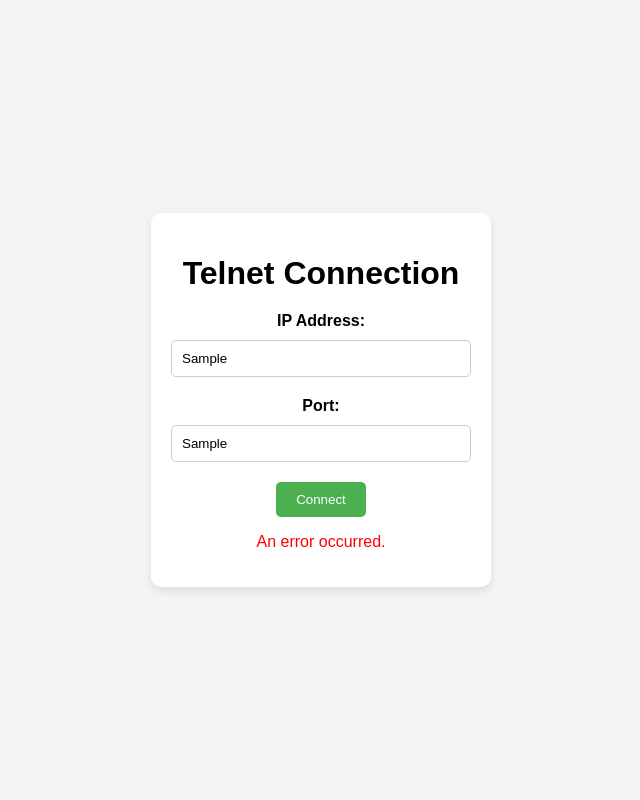
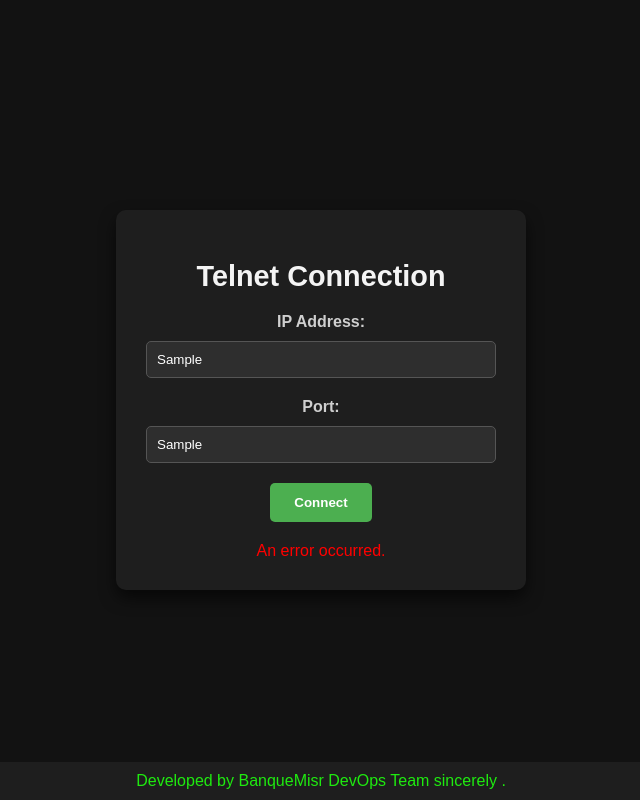
Before and after one commit to hossamalsankary/GO-devops-tools, a plain HTML site: page static/index.html in a window 1280 px wide. Both pictures are taken after typing "Sample", "Sample" into the empty fields and a click on the input "Connect". Shown: the whole page, without its empty margins (319-959 px from the left). Drawn offline with Linux system fonts and the light colour scheme; no server answers.

Commit message:
refacting and add comments

```diff
--- a/static/index.html
+++ b/static/index.html
@@ -7,7 +7,8 @@
     <style>
         body {
             font-family: Arial, sans-serif;
-            background-color: #f4f4f4;
+            background-color: #121212;
+            color: white;
             margin: 0;
             padding: 0;
             display: flex;
@@ -17,38 +18,72 @@
         }
         .container {
             text-align: center;
-            background-color: white;
-            padding: 20px;
+            background-color: #1e1e1e;
+            padding: 30px;
             border-radius: 10px;
-            box-shadow: 0 4px 8px rgba(0, 0, 0, 0.1);
-            width: 300px;
+            box-shadow: 0 8px 16px rgba(0, 0, 0, 0.6);
+            width: 350px;
+            transition: transform 0.3s ease;
+        }
+        .container:hover {
+            transform: scale(1.05);
         }
         h1 {
             margin-bottom: 20px;
+            font-size: 1.8em;
+            color: #f4f4f4;
         }
         label {
             display: block;
             margin-bottom: 10px;
             font-weight: bold;
+            color: #cfcfcf;
         }
         input[type="text"] {
             width: 100%;
             padding: 10px;
             margin-bottom: 20px;
-            border: 1px solid #ccc;
+            border: 1px solid #555;
             border-radius: 5px;
             box-sizing: border-box;
+            background-color: #2e2e2e;
+            color: #fff;
         }
         input[type="submit"] {
-            padding: 10px 20px;
+            padding: 12px 24px;
             background-color: #4CAF50;
             color: white;
             border: none;
             border-radius: 5px;
             cursor: pointer;
+            font-weight: bold;
+            transition: background-color 0.3s ease, transform 0.3s ease;
         }
         input[type="submit"]:hover {
             background-color: #45a049;
+            transform: scale(1.05);
+        }
+        #response {
+            margin-top: 20px;
+            opacity: 0;
+            transition: opacity 0.5s ease, transform 0.5s ease;
+            transform: translateY(-20px);
+        }
+        #response.show {
+            opacity: 1;
+            transform: translateY(0);
+        }
+        p {
+            margin: 0;
+        }
+        footer {
+            position: fixed;
+            bottom: 0;
+            width: 100%;
+            text-align: center;
+            color: rgb(31, 234, 16);
+            background-color: #1e1e1e;
+            padding: 10px;
         }
     </style>
 </head>
@@ -66,6 +101,10 @@
         </form>
         <div id="response"></div>
     </div>
+
+    <footer>
+        <p>Developed by BanqueMisr DevOps Team  sincerely .</p>
+    </footer>
 
     <script>
         // Attach an event listener to the form to prevent redirect on submit
@@ -95,10 +134,15 @@
                 } else {
                     responseDiv.innerHTML = `<p style="color: red;">Failed: ${data.message}</p>`;
                 }
+
+                // Add animation by toggling the 'show' class
+                responseDiv.classList.add('show');
             })
             .catch(error => {
                 console.error('Error:', error);
-                document.getElementById('response').innerHTML = '<p style="color: red;">An error occurred.</p>';
+                const responseDiv = document.getElementById('response');
+                responseDiv.innerHTML = '<p style="color: red;">An error occurred.</p>';
+                responseDiv.classList.add('show');
             });
         });
     </script>
```
Also changed, not shown: 1 other file.
